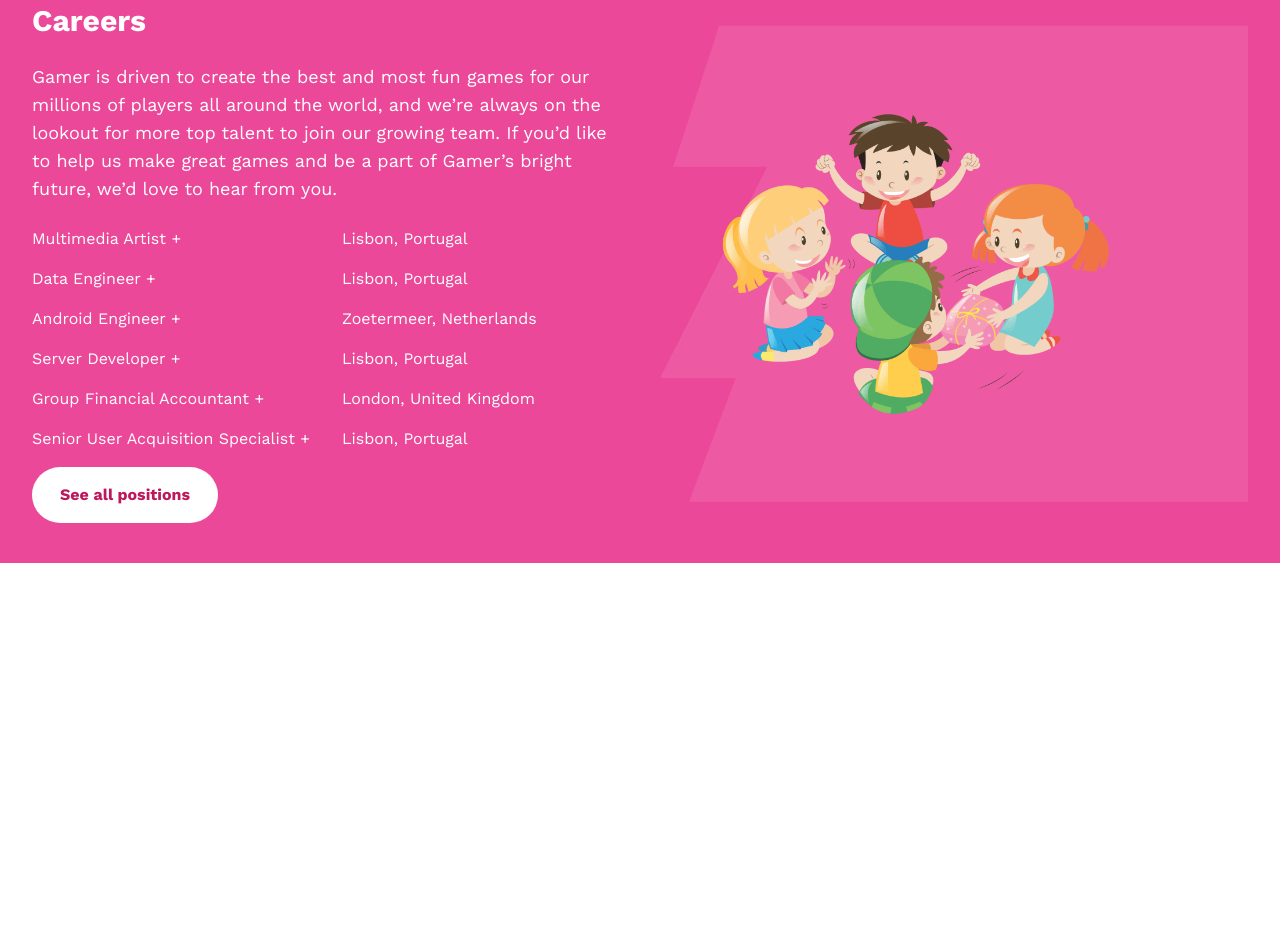
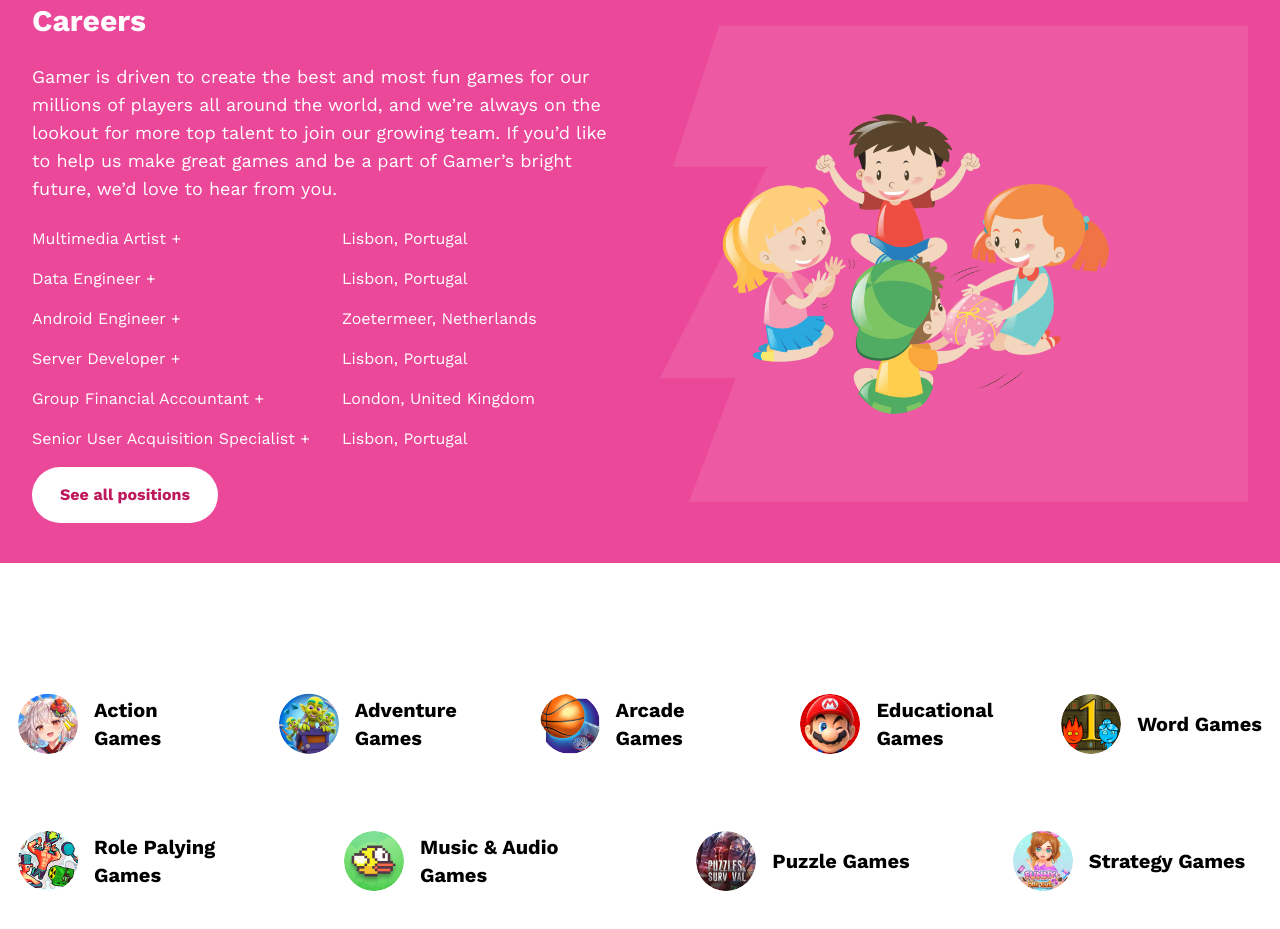
Before and after one commit to mdabdulkyum1/Gamer-Zone, a plain HTML site: page index.html in a window 1280 px wide. Shown: the part 3781-4710 px from the top of the page. Before the commit the page ends 4456 px from the top, so only its background shows below. Drawn offline with nearby package versions, Linux system fonts and the light colour scheme.

Commit message:
games sections done

```diff
--- a/index.html
+++ b/index.html
@@ -298,8 +298,55 @@
           </div>
         </div>
       </section>
+     <!-- Ends Careers  -->
+    <!-- ============================================================================================== -->
+      <!-- Starts Games -->
+      <section class="my-20">
+        <div class="grid grid-cols-1 sm:grid-cols-2 lg:grid-cols-5 gap-6 justify-items-center">
+          <div class="flex items-center gap-4 p-4 border-2 border-transparent rounded-full group hover:border-pink-600">
+            <img src="images/Rectangle 11.png" alt="" class="rounded-full">
+            <h3 class="text-xl font-bold group-hover:text-pink-600 transition-colors duration-300">Action Games</h3>
+          </div>
+          <div class="flex items-center gap-4 p-4 border-2 border-transparent rounded-full group hover:border-pink-600">
+            <img src="images/Rectangle 12.png" alt="" class="rounded-full">
+            <h3 class="text-xl font-bold group-hover:text-pink-600 transition-colors duration-300">Adventure Games</h3>
+          </div>
+          <div class="flex items-center gap-4 p-4 border-2 border-transparent rounded-full group hover:border-pink-600">
+            <img src="images/Rectangle 13.png" alt="" class="rounded-full">
+            <h3 class="text-xl font-bold group-hover:text-pink-600 transition-colors duration-300">Arcade Games</h3>
+          </div>
+          <div class="flex items-center gap-4 p-4 border-2 border-transparent rounded-full group hover:border-pink-600">
+            <img src="images/Rectangle 14.png" alt="" class="rounded-full">
+            <h3 class="text-xl font-bold group-hover:text-pink-600 transition-colors duration-300">Educational Games</h3>
+          </div>
+          <div class="flex items-center gap-4 p-4 border-2 border-transparent rounded-full group hover:border-pink-600">
+            <img src="images/Rectangle 15.png" alt="" class="rounded-full">
+            <h3 class="text-xl font-bold group-hover:text-pink-600 transition-colors duration-300">Word Games</h3>
+          </div>
+        </div>
 
-     <!-- Ends Careers  -->
+        <div class="grid grid-cols-1 sm:grid-cols-2 lg:grid-cols-4 gap-6 mt-10 justify-items-center">
+          <div class="flex items-center gap-4 p-4 border-2 border-transparent rounded-full group hover:border-pink-600">
+            <img src="images/Rectangle 16.png" alt="" class="rounded-full">
+            <h3 class="text-xl font-bold group-hover:text-pink-600 transition-colors duration-300">Role Palying Games</h3>
+          </div>
+          <div class="flex items-center gap-4 p-4 border-2 border-transparent rounded-full group hover:border-pink-600">
+            <img src="images/Rectangle 17.png" alt="" class="rounded-full">
+            <h3 class="text-xl font-bold group-hover:text-pink-600 transition-colors duration-300">Music & Audio Games</h3>
+          </div>
+          <div class="flex items-center gap-4 p-4 border-2 border-transparent rounded-full group hover:border-pink-600">
+            <img src="images/Rectangle 18.png" alt="" class="rounded-full">
+            <h3 class="text-xl font-bold group-hover:text-pink-600 transition-colors duration-300">Puzzle Games</h3>
+          </div>
+          <div class="flex items-center gap-4 p-4 border-2 border-transparent rounded-full group hover:border-pink-600">
+            <img src="images/Rectangle 19.png" alt="" class="rounded-full">
+            <h3 class="text-xl font-bold group-hover:text-pink-600 transition-colors duration-300">Strategy Games</h3>
+          </div>
+        </div>
+      </section>
+      <!-- Ends Games  -->
+
+
   </main>
   <!-- ends main -->
   <footer>
```
